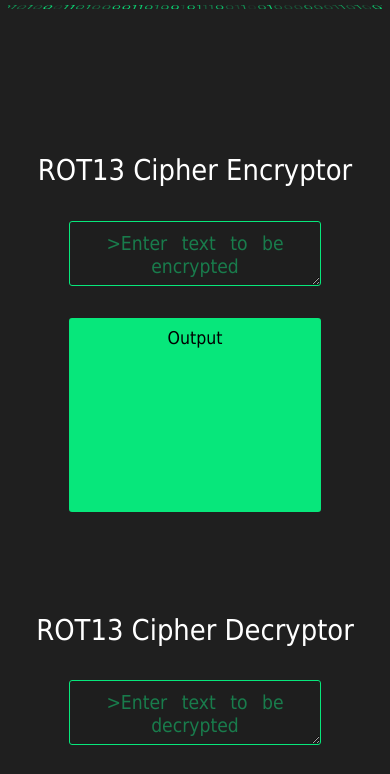
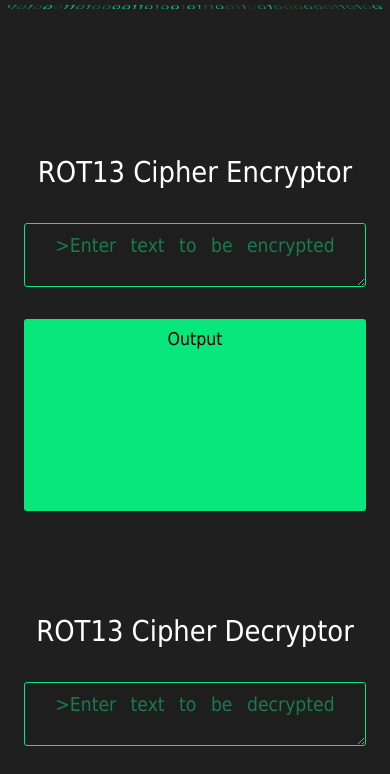
Before and after one commit to Hycient195/Algorithm-demo, a plain HTML site: page index.html in a window 390 px wide. Shown: the part 843-1617 px from the top of the page. Drawn offline with Linux system fonts and the light colour scheme; a web font is replaced by a local one.

Commit message:
Adjusted body padding

```diff
--- a/styles.css
+++ b/styles.css
@@ -370,13 +370,17 @@ hr{
     text-align: center;
   }
 
+  div.block{
+    padding: 2em 0;
+  }
+
   div.block-body{
     display: grid;
     grid-template-columns: 1fr;
     grid-template-rows: 1fr 3fr !important;
     height: 100%;
     width: 100%;
-    padding: 1.5em 2em;
+    padding: 1.5em 1em;
     gap: 2em;
   }
 
```
